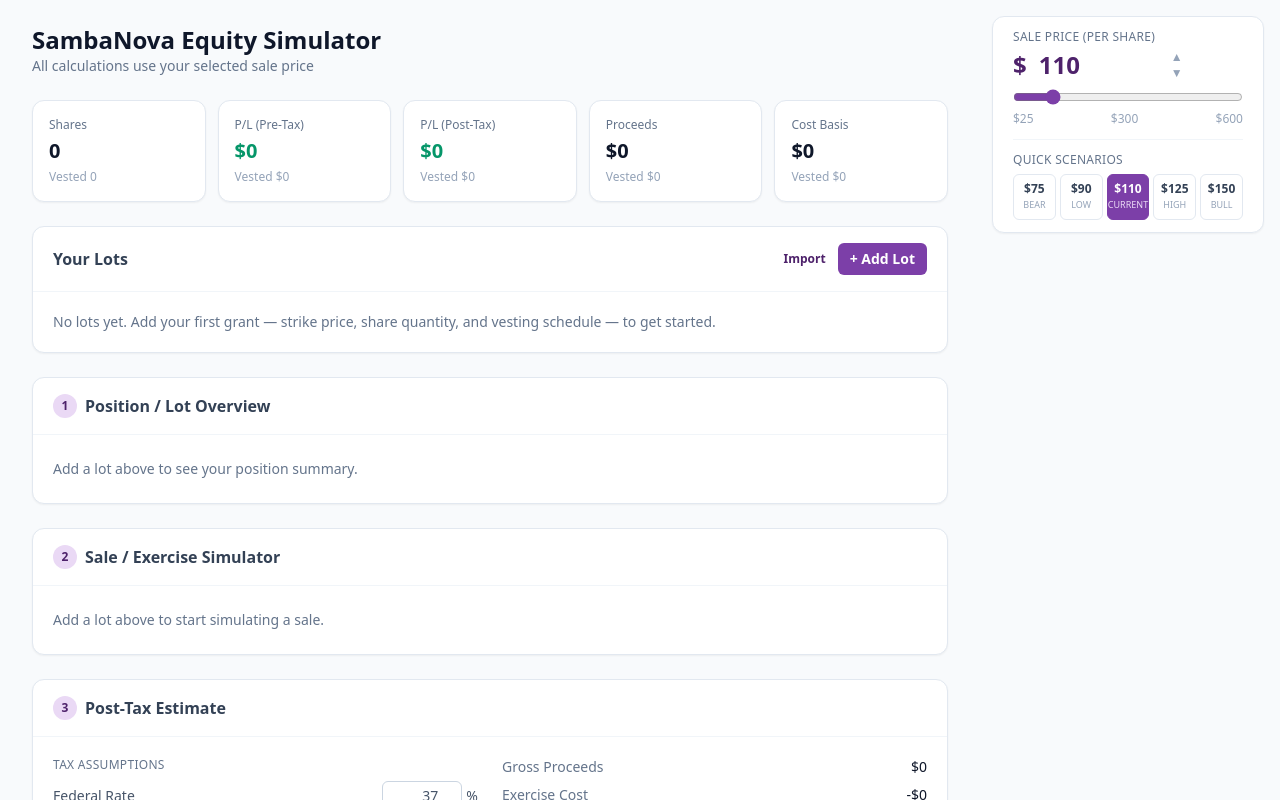
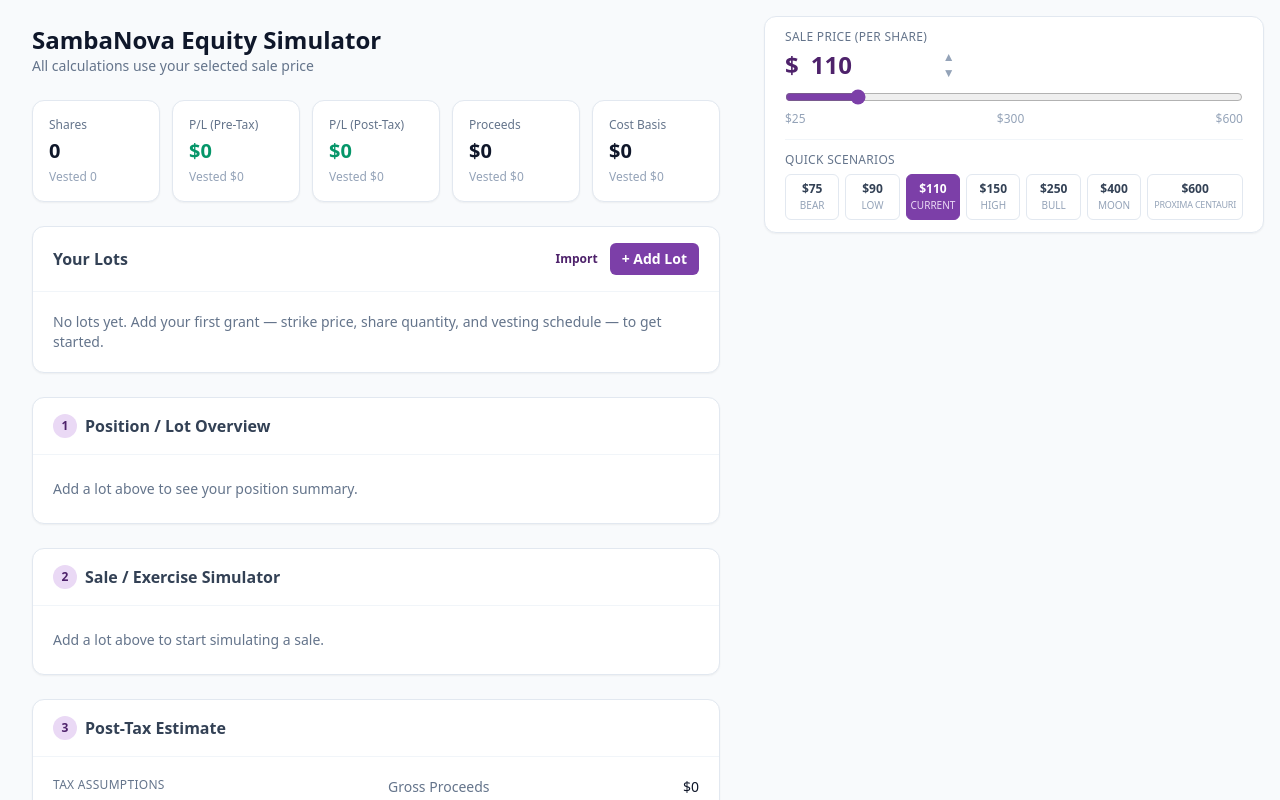
Before and after one commit to MustBeMerrick/sns-equity-simulator, a React (Vite) app: page / in a window 1280 px wide. Shown: the top 800 px of the page. Built offline with nearby package versions, Linux system fonts and the light colour scheme.

Commit message:
Add higher bull scenarios, Proxima Centauri fireworks, widen price panel
Quick scenarios now run 75/90/110/150/250/400/600. The last one
launches a click-through canvas fireworks show. The sale-price panel
is 500px wide so all seven buttons fit on one row on desktop.

```diff
--- a/src/App.tsx
+++ b/src/App.tsx
@@ -47,9 +47,9 @@
   )
 
   return (
-    // sm:pr-[300px] reserves room for the fixed SalePricePanel so it never overlaps
+    // sm:pr-[528px] reserves room for the fixed SalePricePanel so it never overlaps
     // the centered content column, regardless of window width.
-    <div className="min-h-screen sm:pr-[300px]">
+    <div className="min-h-screen sm:pr-[528px]">
       <SalePricePanel salePrice={state.salePrice} onChange={(salePrice) => setState((s) => ({ ...s, salePrice }))} />
 
       <div className="px-3 py-4 gap-4 sm:px-8 sm:py-6 sm:gap-6 max-w-6xl mx-auto flex flex-col">
--- /dev/null
+++ b/src/components/Fireworks.tsx
@@ -0,0 +1,160 @@
+import { forwardRef, useEffect, useImperativeHandle, useRef } from 'react'
+import { createPortal } from 'react-dom'
+
+export interface FireworksHandle {
+  launch: () => void
+}
+
+interface Rocket {
+  x: number
+  y: number
+  vy: number
+  targetY: number
+  color: string
+}
+
+interface Particle {
+  x: number
+  y: number
+  vx: number
+  vy: number
+  life: number
+  maxLife: number
+  color: string
+  size: number
+}
+
+const COLORS = ['#fdb913', '#7c3fa8', '#ec4899', '#06b6d4', '#f97316', '#84cc16', '#ef4444']
+const GRAVITY = 220
+const DRAG = 0.985
+
+/** Full-screen, click-through canvas that plays a fireworks show on demand. */
+export const Fireworks = forwardRef<FireworksHandle>(function Fireworks(_, ref) {
+  const canvasRef = useRef<HTMLCanvasElement>(null)
+  const rockets = useRef<Rocket[]>([])
+  const particles = useRef<Particle[]>([])
+  const pending = useRef<number[]>([])
+  const frame = useRef<number>()
+  const last = useRef(0)
+
+  const explode = (r: Rocket) => {
+    const count = 110 + Math.floor(Math.random() * 60)
+    const speed = 120 + Math.random() * 140
+    for (let i = 0; i < count; i++) {
+      const angle = (i / count) * Math.PI * 2 + Math.random() * 0.2
+      const v = speed * (0.4 + Math.random() * 0.6)
+      const maxLife = 1.2 + Math.random() * 1.0
+      particles.current.push({
+        x: r.x,
+        y: r.y,
+        vx: Math.cos(angle) * v,
+        vy: Math.sin(angle) * v,
+        life: maxLife,
+        maxLife,
+        color: Math.random() < 0.7 ? r.color : COLORS[Math.floor(Math.random() * COLORS.length)],
+        size: 2.5 + Math.random() * 2.5,
+      })
+    }
+  }
+
+  const tick = (now: number) => {
+    const canvas = canvasRef.current
+    const ctx = canvas?.getContext('2d')
+    if (!canvas || !ctx) return
+    const dt = Math.min((now - last.current) / 1000, 0.05)
+    last.current = now
+    const w = window.innerWidth
+    const h = window.innerHeight
+    ctx.clearRect(0, 0, w, h)
+
+    // Launch rockets whose scheduled time has arrived.
+    pending.current = pending.current.filter((t) => {
+      if (now < t) return true
+      rockets.current.push({
+        x: w * (0.1 + Math.random() * 0.8),
+        y: h,
+        vy: -(h * 0.9 + Math.random() * h * 0.3),
+        targetY: h * (0.15 + Math.random() * 0.4),
+        color: COLORS[Math.floor(Math.random() * COLORS.length)],
+      })
+      return false
+    })
+
+    rockets.current = rockets.current.filter((r) => {
+      r.y += r.vy * dt
+      r.vy += GRAVITY * 2 * dt
+      ctx.beginPath()
+      ctx.fillStyle = r.color
+      ctx.arc(r.x, r.y, 2.5, 0, Math.PI * 2)
+      ctx.fill()
+      if (r.y <= r.targetY || r.vy >= 0) {
+        explode(r)
+        return false
+      }
+      return true
+    })
+
+    particles.current = particles.current.filter((p) => {
+      p.life -= dt
+      if (p.life <= 0) return false
+      const px = p.x
+      const py = p.y
+      p.vx *= DRAG
+      p.vy = p.vy * DRAG + GRAVITY * dt
+      p.x += p.vx * dt
+      p.y += p.vy * dt
+      const alpha = Math.min(1, p.life / (p.maxLife * 0.5))
+      ctx.globalAlpha = alpha
+      ctx.strokeStyle = p.color
+      ctx.lineWidth = p.size
+      ctx.lineCap = 'round'
+      ctx.beginPath()
+      ctx.moveTo(px, py)
+      ctx.lineTo(p.x, p.y)
+      ctx.stroke()
+      return true
+    })
+    ctx.globalAlpha = 1
+
+    if (pending.current.length || rockets.current.length || particles.current.length) {
+      frame.current = requestAnimationFrame(tick)
+    } else {
+      frame.current = undefined
+      ctx.clearRect(0, 0, w, h)
+    }
+  }
+
+  useImperativeHandle(ref, () => ({
+    launch: () => {
+      if (window.matchMedia('(prefers-reduced-motion: reduce)').matches) return
+      const now = performance.now()
+      for (let i = 0; i < 12; i++) pending.current.push(now + i * 200 + Math.random() * 150)
+      if (frame.current === undefined) {
+        last.current = now
+        frame.current = requestAnimationFrame(tick)
+      }
+    },
+  }))
+
+  useEffect(() => {
+    const resize = () => {
+      const canvas = canvasRef.current
+      if (!canvas) return
+      const dpr = window.devicePixelRatio || 1
+      canvas.width = window.innerWidth * dpr
+      canvas.height = window.innerHeight * dpr
+      canvas.getContext('2d')?.setTransform(dpr, 0, 0, dpr, 0, 0)
+    }
+    resize()
+    window.addEventListener('resize', resize)
+    return () => {
+      window.removeEventListener('resize', resize)
+      if (frame.current !== undefined) cancelAnimationFrame(frame.current)
+    }
+  }, [])
+
+  return createPortal(
+    <canvas ref={canvasRef} className="fixed inset-0 z-50 pointer-events-none" aria-hidden />,
+    document.body,
+  )
+})
--- a/src/components/QuickScenarios.tsx
+++ b/src/components/QuickScenarios.tsx
@@ -1,4 +1,6 @@
+import { useRef } from 'react'
 import { PRICE_SCENARIOS } from '../lib/calculations'
+import { Fireworks, type FireworksHandle } from './Fireworks'
 
 interface Props {
   salePrice: number
@@ -6,25 +8,36 @@
 }
 
 export function QuickScenarios({ salePrice, onSelect }: Props) {
+  const fireworks = useRef<FireworksHandle>(null)
   return (
     <div>
+      <Fireworks ref={fireworks} />
       <div className="text-xs uppercase tracking-wide text-slate-500 mb-1.5">Quick Scenarios</div>
-      <div className="grid grid-cols-5 gap-1">
-        {PRICE_SCENARIOS.map((s) => {
+      <div className="grid grid-cols-4 sm:grid-cols-[repeat(6,minmax(0,1fr))_auto] gap-1.5">
+        {PRICE_SCENARIOS.map((s, i) => {
           const active = s.price === Math.round(salePrice)
+          // On phones the last button spans two cells so 7 buttons fill a 4-column grid; on desktop it sizes to its label.
+          const last = i === PRICE_SCENARIOS.length - 1
           return (
             <button
               key={s.label}
-              onClick={() => onSelect(s.price)}
+              onClick={() => {
+                onSelect(s.price)
+                if (last) fireworks.current?.launch()
+              }}
               title={s.label}
-              className={`flex flex-col items-center px-1 py-1.5 rounded-md border text-xs transition-colors ${
+              className={`flex flex-col items-center px-2 py-1.5 rounded-md border text-xs transition-colors ${last ? 'col-span-2 sm:col-span-1 !px-1.5' : ''} ${
                 active
                   ? 'bg-accent-600 border-accent-600 text-white'
                   : 'bg-white border-slate-200 text-slate-700 hover:border-accent-300'
               }`}
             >
               <span className="font-semibold">${s.price}</span>
-              <span className={`text-[9px] uppercase ${active ? 'text-accent-100' : 'text-slate-400'}`}>
+              <span
+                className={`uppercase whitespace-nowrap ${last ? 'text-[9px] tracking-tight' : 'text-[10px]'} ${
+                  active ? 'text-accent-100' : 'text-slate-400'
+                }`}
+              >
                 {s.label}
               </span>
             </button>
--- a/src/components/SalePricePanel.tsx
+++ b/src/components/SalePricePanel.tsx
@@ -34,7 +34,7 @@
 
   return (
     // Phone: a compact bar pinned to the top of the page. sm+: floating card in the top-right corner.
-    <div className="sticky top-0 z-40 card rounded-none border-x-0 border-t-0 px-3 py-2 sm:fixed sm:top-4 sm:right-4 sm:rounded-xl sm:border sm:px-5 sm:py-3 sm:w-[272px] shadow-lg">
+    <div className="sticky top-0 z-40 card rounded-none border-x-0 border-t-0 px-3 py-2 sm:fixed sm:top-4 sm:right-4 sm:rounded-xl sm:border sm:px-5 sm:py-3 sm:w-[500px] shadow-lg">
       <div className="hidden sm:block text-xs uppercase tracking-wide text-slate-500 mb-1">Sale Price (per share)</div>
       {/* Price and slider share a row on phones, stack on sm+ */}
       <div className="flex items-center gap-3 sm:block">
--- a/src/lib/calculations.ts
+++ b/src/lib/calculations.ts
@@ -261,8 +261,10 @@
   { label: 'Bear', price: 75 },
   { label: 'Low', price: 90 },
   { label: 'Current', price: 110 },
-  { label: 'High', price: 125 },
-  { label: 'Bull', price: 150 },
+  { label: 'High', price: 150 },
+  { label: 'Bull', price: 250 },
+  { label: 'Moon', price: 400 },
+  { label: 'Proxima Centauri', price: 600 },
 ]
 
 export function computeSensitivity(state: AppState, prices: number[]) {
```
